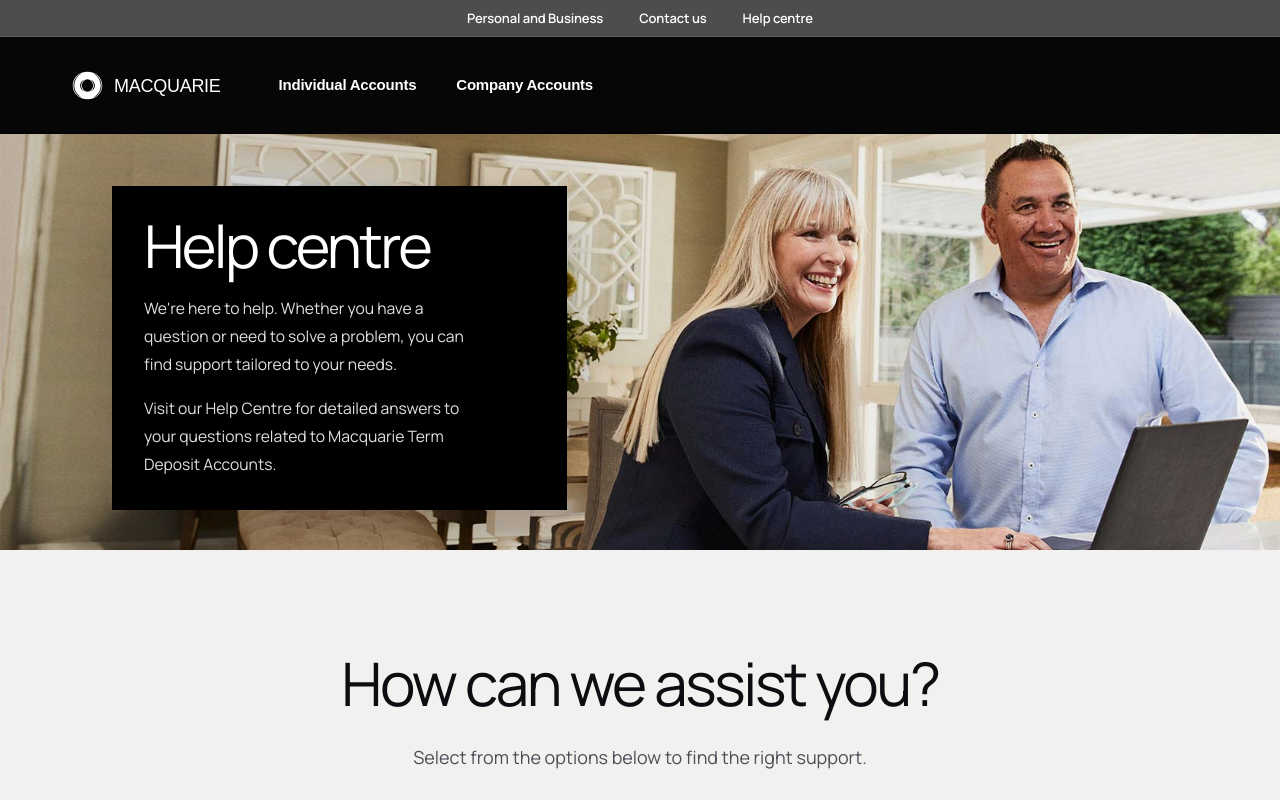
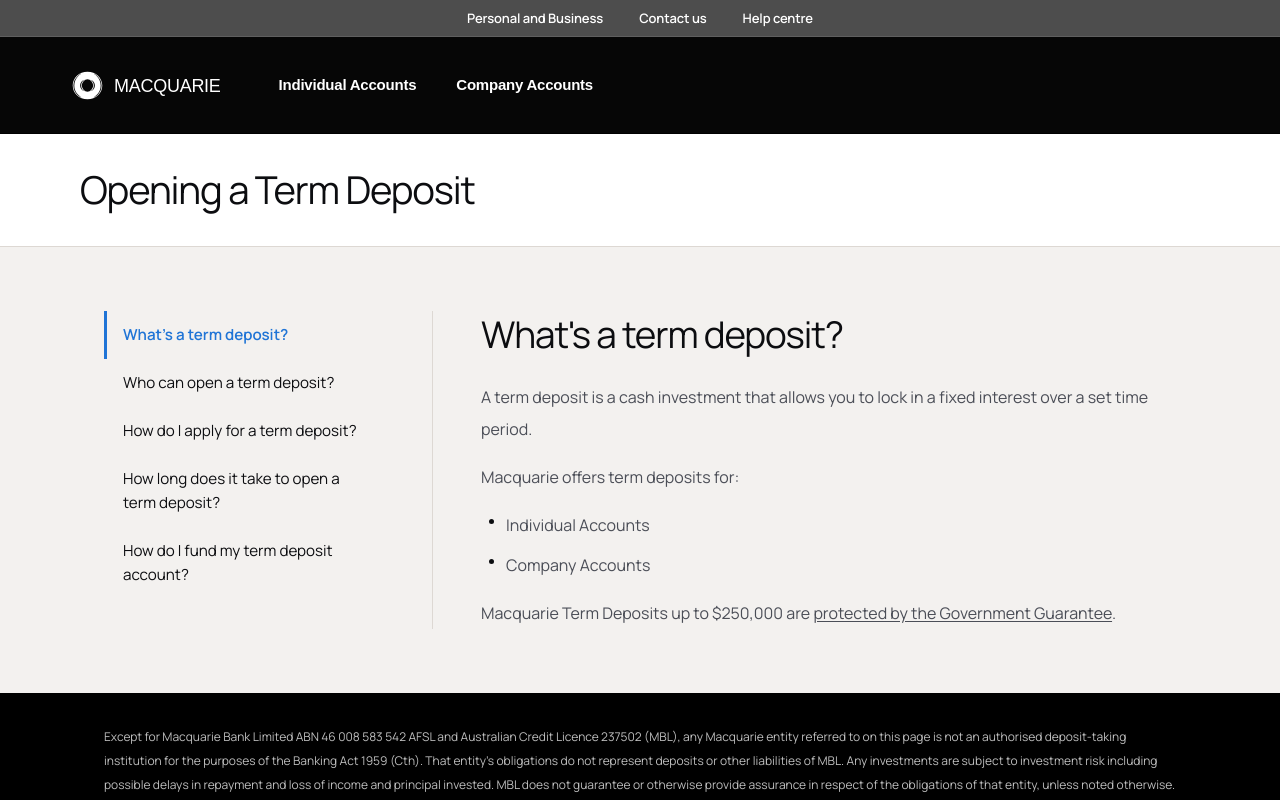
Before and after one commit to lindaywtnhdghc48-tech/macq-new, a Next.js app: page /help-centre in a window 1280 px wide. Shown: the top 800 px of the page. Built offline with nearby package versions, Linux system fonts and the light colour scheme.

Commit message:
help centre page

```diff
--- a/src/app/help-centre/page.tsx
+++ b/src/app/help-centre/page.tsx
@@ -1,11 +1,5 @@
-import { SupportLandingPage } from "@/components/support/SupportLandingPage";
+import { HelpCentrePage } from "@/components/support/HelpCentrePage";
 
-export default function HelpCentrePage() {
-  return (
-    <SupportLandingPage
-      title="Help centre"
-      intro="We're here to help. Whether you have a question or need to solve a problem, you can find support tailored to your needs."
-      supportingText="Visit our Help Centre for detailed answers to your questions related to Macquarie Term Deposit Accounts."
-    />
-  );
+export default function HelpCentreRoute() {
+  return <HelpCentrePage />;
 }
--- /dev/null
+++ b/src/components/support/HelpCentrePage.tsx
@@ -0,0 +1,152 @@
+"use client";
+
+import { useState } from "react";
+
+import { Footer } from "@/components/term-deposits/Footer";
+import { Header } from "@/components/term-deposits/Header";
+
+type Question = {
+  id: string;
+  question: string;
+  content: React.ReactNode;
+};
+
+const questions: Question[] = [
+  {
+    id: "what-is-a-term-deposit",
+    question: "What's a term deposit?",
+    content: (
+      <div className="space-y-4 text-sm leading-7 text-[var(--copy)] sm:text-base sm:leading-8">
+        <p>A term deposit is a cash investment that allows you to lock in a fixed interest over a set time period.</p>
+        <p>Macquarie offers term deposits for:</p>
+        <ul className="space-y-2 pl-2">
+          <li className="flex gap-3"><span className="mt-[10px] h-[5px] w-[5px] shrink-0 rounded-full bg-[var(--ink)]" /><span>Individual Accounts</span></li>
+          <li className="flex gap-3"><span className="mt-[10px] h-[5px] w-[5px] shrink-0 rounded-full bg-[var(--ink)]" /><span>Company Accounts</span></li>
+        </ul>
+        <p>
+          Macquarie Term Deposits up to $250,000 are{" "}
+          <span className="underline underline-offset-2">protected by the Government Guarantee</span>.
+        </p>
+      </div>
+    ),
+  },
+  {
+    id: "who-can-open",
+    question: "Who can open a term deposit?",
+    content: (
+      <div className="space-y-4 text-sm leading-7 text-[var(--copy)] sm:text-base sm:leading-8">
+        <p>To open a Macquarie Term Deposit, you&apos;ll need to:</p>
+        <ul className="space-y-2 pl-2">
+          <li className="flex gap-3"><span className="mt-[10px] h-[5px] w-[5px] shrink-0 rounded-full bg-[var(--ink)]" /><span>be at least 18 years old</span></li>
+          <li className="flex gap-3"><span className="mt-[10px] h-[5px] w-[5px] shrink-0 rounded-full bg-[var(--ink)]" /><span>be an individual account holder/be a company</span></li>
+          <li className="flex gap-3"><span className="mt-[10px] h-[5px] w-[5px] shrink-0 rounded-full bg-[var(--ink)]" /><span>be a permanent Australian resident and have an Australian driver licence or passport</span></li>
+          <li className="flex gap-3"><span className="mt-[10px] h-[5px] w-[5px] shrink-0 rounded-full bg-[var(--ink)]" /><span>provide your email address, an Australian mobile number and an Australian residential address</span></li>
+          <li className="flex gap-3"><span className="mt-[10px] h-[5px] w-[5px] shrink-0 rounded-full bg-[var(--ink)]" /><span>have a minimum investment of $25,000</span></li>
+        </ul>
+        <p>
+          Macquarie Term Deposits can only be opened directly by the account holder. If you hold a Power of Attorney or Enduring Power of Attorney you can&apos;t open a term deposit account on behalf of the account holder.
+        </p>
+      </div>
+    ),
+  },
+  {
+    id: "how-to-apply",
+    question: "How do I apply for a term deposit?",
+    content: (
+      <div className="space-y-4 text-sm leading-7 text-[var(--copy)] sm:text-base sm:leading-8">
+        <p>To open a term deposit:</p>
+        <ul className="space-y-2 pl-2">
+          <li className="flex gap-3"><span className="mt-[10px] h-[5px] w-[5px] shrink-0 rounded-full bg-[var(--ink)]" /><span>Go to <a href="/#open-an-account" className="underline underline-offset-2 hover:text-[var(--brand)] transition">Macquarie Term Deposits</a></span></li>
+          <li className="flex gap-3"><span className="mt-[10px] h-[5px] w-[5px] shrink-0 rounded-full bg-[var(--ink)]" /><span>Select <strong>Apply now</strong></span></li>
+          <li className="flex gap-3"><span className="mt-[10px] h-[5px] w-[5px] shrink-0 rounded-full bg-[var(--ink)]" /><span>Select Individual/Company Term Deposit in the Contact us form</span></li>
+          <li className="flex gap-3"><span className="mt-[10px] h-[5px] w-[5px] shrink-0 rounded-full bg-[var(--ink)]" /><span>Fill your details and our agent will contact you to assist with opening your Term Deposit Account.</span></li>
+        </ul>
+      </div>
+    ),
+  },
+  {
+    id: "how-long-to-open",
+    question: "How long does it take to open a term deposit?",
+    content: (
+      <div className="space-y-4 text-sm leading-7 text-[var(--copy)] sm:text-base sm:leading-8">
+        <p>We aim to open your Macquarie Term Deposit within 2 business days of receiving your information, provided that all required information and documents are completed.</p>
+        <p>The interest rate applicable on your account is set when your account is opened, once all application conditions have been satisfied. Any interest will be earned from the time funds are credited to your account.</p>
+        <p>You will receive a confirmation email as soon as your account is set up.</p>
+      </div>
+    ),
+  },
+  {
+    id: "how-to-fund",
+    question: "How do I fund my term deposit account?",
+    content: (
+      <div className="space-y-4 text-sm leading-7 text-[var(--copy)] sm:text-base sm:leading-8">
+        <p>Funds will be deposited directly into your term deposit from your Macquarie Transaction Account or your nominated Bank Account.</p>
+        <p>Once your Macquarie Term Deposit is opened and funded, you can&apos;t deposit additional funds.</p>
+      </div>
+    ),
+  },
+];
+
+export function HelpCentrePage() {
+  const [activeId, setActiveId] = useState(questions[0].id);
+
+  const active = questions.find((q) => q.id === activeId) ?? questions[0];
+
+  return (
+    <div className="min-h-screen bg-[var(--surface)] text-[var(--ink)]">
+      <Header />
+
+      {/* Section heading */}
+      <div className="border-b border-[var(--border-soft)] bg-white px-4 py-6 sm:px-8 sm:py-8">
+        <div className="mx-auto max-w-[1120px]">
+          <h1 className="font-[family:var(--font-display)] text-[1.9rem] leading-tight tracking-[-0.03em] text-[var(--ink)] sm:text-[2.4rem]">
+            Opening a Term Deposit
+          </h1>
+        </div>
+      </div>
+
+      {/* Sidebar + content */}
+      <div className="mx-auto max-w-[1120px] px-4 py-10 sm:px-6 sm:py-14 lg:py-16">
+        <div className="flex flex-col gap-8 lg:flex-row lg:gap-12">
+
+          {/* Sidebar */}
+          <aside className="w-full shrink-0 lg:w-[280px]">
+            <nav className="flex flex-col">
+              {questions.map((q) => {
+                const isActive = q.id === activeId;
+                return (
+                  <button
+                    key={q.id}
+                    type="button"
+                    onClick={() => setActiveId(q.id)}
+                    className={`border-l-[3px] px-4 py-3 text-left text-sm leading-6 transition sm:text-[0.95rem] ${
+                      isActive
+                        ? "border-[var(--brand)] font-semibold text-[var(--brand)]"
+                        : "border-transparent font-normal text-[var(--ink)] hover:border-[var(--border-strong)] hover:text-[var(--brand)]"
+                    }`}
+                  >
+                    {q.question}
+                  </button>
+                );
+              })}
+            </nav>
+          </aside>
+
+          {/* Divider */}
+          <div className="hidden w-px bg-[var(--border-soft)] lg:block" />
+
+          {/* Content */}
+          <main className="min-w-0 flex-1">
+            <h2 className="font-[family:var(--font-display)] text-[1.9rem] leading-tight tracking-[-0.03em] text-[var(--ink)] sm:text-[2.3rem]">
+              {active.question}
+            </h2>
+            <div className="mt-6">{active.content}</div>
+          </main>
+
+        </div>
+      </div>
+
+      <Footer />
+    </div>
+  );
+}
--- a/src/components/term-deposits/OpenAccountSection.tsx
+++ b/src/components/term-deposits/OpenAccountSection.tsx
@@ -12,7 +12,7 @@
     openAccountOptions.find((option) => option.value === selected) ?? openAccountOptions[0];
 
   return (
-    <section id="open-an-account" className="scroll-mt-72 bg-[var(--surface)] py-18 sm:py-24">
+    <section id="open-an-account" className="scroll-mt-36 bg-[var(--surface)] py-18 sm:py-24">
       <div className="mx-auto max-w-[1120px] px-4 sm:px-6">
         <div className="mx-auto max-w-[760px] text-center">
           <div className="inline-flex h-16 w-16 items-center justify-center rounded-full border border-[var(--border-soft)] bg-white shadow-[0_12px_25px_rgba(8,15,39,0.08)]">
```
